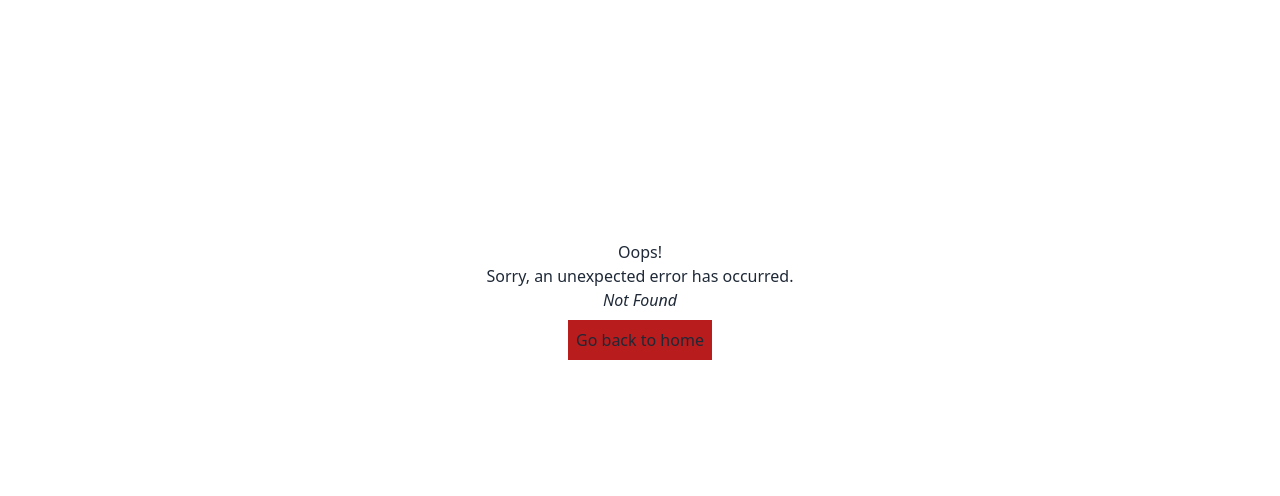
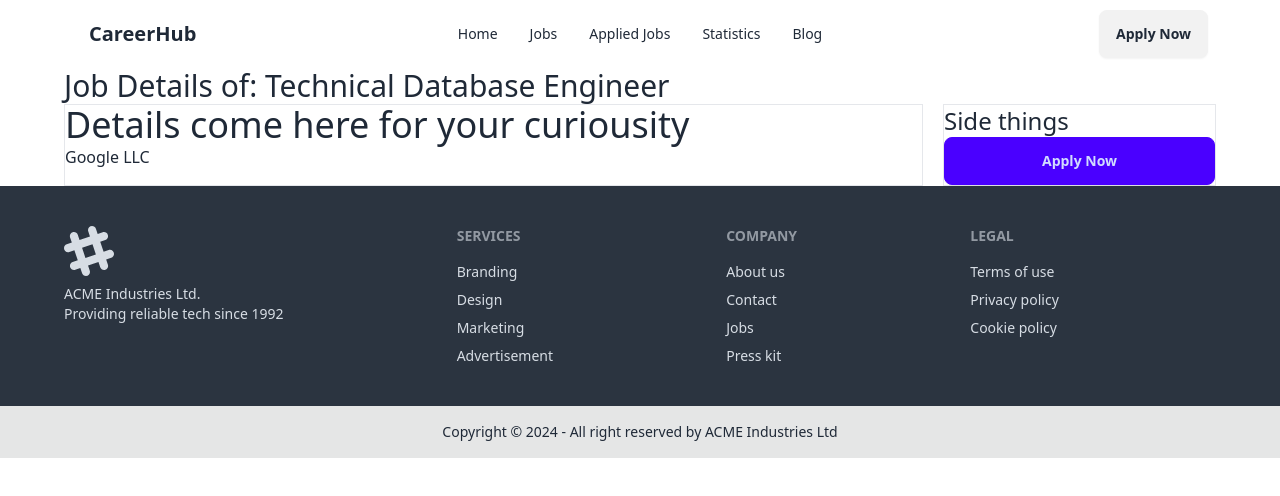
Before and after one commit to tawfiqealahi/career-hub, a React (Vite) app: page /job/1 in a window 1280 px wide. Before the commit this address had no page. Shown: the top 496 px of the page. Built offline with nearby package versions, Linux system fonts and the light colour scheme.

Commit message:
job data applied unfinished

```diff
--- a/package.json
+++ b/package.json
@@ -16,6 +16,7 @@
     "react-dom": "^18.3.1",
     "react-icons": "^5.4.0",
     "react-router-dom": "^7.0.2",
+    "react-toastify": "^10.0.6",
     "sort-by": "^1.2.0"
   },
   "devDependencies": {
--- a/src/Components/AppliedJobs/AppliedJobs.jsx
+++ b/src/Components/AppliedJobs/AppliedJobs.jsx
@@ -1,9 +1,25 @@
-import React from 'react'
+import React, { useEffect, useState } from 'react'
+import { useLoaderData } from 'react-router-dom'
+
+  import { getStoredJobApplication } from '../../Utility/localStorage';
+
 
 const AppliedJobs = () => {
+  const [appliedJobs,setAppliedJobs]=useState([]);
+  const jobs =useLoaderData();
+  useEffect( ()=>{
+   const storedJobIds = getStoredJobApplication();
+   if(jobs.length>0){
+    const jobsApplied =jobs.filter(job =>storedJobIds.includes(job.id))
+
+    setAppliedJobs(jobsApplied)
+
+    console.log(jobs,storedJobIds,jobsApplied)
+   }
+  } ,[])
   return (
     <div>
-        <h1>AppliedJobs</h1>
+        <h1 className='text-2xl' >Job I Applied: {appliedJobs.length}</h1>
     </div>
   )
 }
--- a/src/Components/Job/Job.jsx
+++ b/src/Components/Job/Job.jsx
@@ -1,9 +1,10 @@
 import React, { useState } from 'react'
 import { MdOutlineLocationOn } from 'react-icons/md';
 import { PiCurrencyCircleDollar } from 'react-icons/pi';
+import { Link } from 'react-router-dom';
 
 const Job = ({job}) => {
-    const {logo,job_title,company_name,remote_or_onsite,location,job_type,salary}=job;
+    const {id,logo,job_title,company_name,remote_or_onsite,location,job_type,salary}=job;
 
   return (
     <div>
@@ -31,7 +32,7 @@ const Job = ({job}) => {
 
    </div>
     <div className="card-actions ">
-      <button className="btn btn-primary">View Details</button>
+    <Link to={`/job/${id}`}>  <button className="btn btn-primary">View Details</button></Link>
     </div>
   </div>
 </div>
--- /dev/null
+++ b/src/Components/JobDetails/JobDetails.jsx
@@ -0,0 +1,42 @@
+import React from 'react'
+import { useLoaderData, useParams } from 'react-router-dom'
+import { toast, ToastContainer } from 'react-toastify';
+
+import 'react-toastify/dist/ReactToastify.css';
+import { saveJobApplication } from '../../Utility/localStorage';
+
+
+const JobDetails = () => {
+    // react toastify
+    const handleApplyJob = () =>{
+        saveJobApplication(idInt);
+        toast("You have applied successfully")
+
+    };
+
+    const jobs =useLoaderData();
+    const {id} = useParams();
+    const idInt = parseInt(id)
+    const job= jobs.find(job=>job.id===idInt)
+    console.log(job)
+  return (
+    <div>
+        <h2 className='text-3xl'>Job Details of: {job?.job_title} </h2>
+        <div className='grid md:grid-cols-4 gap-5 sm:grid-col-1' >
+            <div className='border md:col-span-3' >
+                <h2 className='text-4xl' >Details come here for your curiousity </h2>
+                <p>{job?.company_name}</p>
+            </div>
+            <div className='border md:col-span-1' >
+                <h2 className="text-2xl">Side things </h2>
+                <button onClick={handleApplyJob} className='btn btn-primary w-full'>Apply Now</button>
+            </div>
+
+        </div>
+
+        <ToastContainer />
+    </div>
+  )
+}
+
+export default JobDetails
--- /dev/null
+++ b/src/Utility/localStorage.js
@@ -0,0 +1,19 @@
+const getStoredJobApplication =()=>{
+    const storedJobApplication = localStorage.getItem('job-applications');
+    if(storedJobApplication){
+        return JSON.parse(storedJobApplication)
+    }
+    return [];
+}
+
+
+const saveJobApplication = id =>{
+    const storedJobApplications = getStoredJobApplication();
+    const exists =storedJobApplications.find(jobId=>jobId === id);
+    if(!exists){
+        storedJobApplications.push(id);
+        localStorage.setItem('job-applications ', JSON.stringify(storedJobApplications))
+    }
+
+}
+export {saveJobApplication,getStoredJobApplication};
--- a/src/main.jsx
+++ b/src/main.jsx
@@ -9,6 +9,7 @@ import Home from "./Components/Home/Home";
 import Root from "./Components/Root/Root";
 import AppliedJobs from "./Components/AppliedJobs/AppliedJobs";
 import ErrorPage from "./Components/ErrorPage/ErrorPage";
+import JobDetails from "./Components/JobDetails/JobDetails";
 
 const router = createBrowserRouter([
   {
@@ -23,6 +24,12 @@ const router = createBrowserRouter([
       {
         path: "/applied",
         element: <AppliedJobs />,
+        loader: ()=> fetch('/jobs.json') ,
+      },
+      {
+        path: "/job/:id",
+        element: <JobDetails />,
+        loader:()=> fetch('/jobs.json') ,
       },
     ],
   },
```
Also changed, not shown: 1 other file (tests, documents, lock files or other folders).
